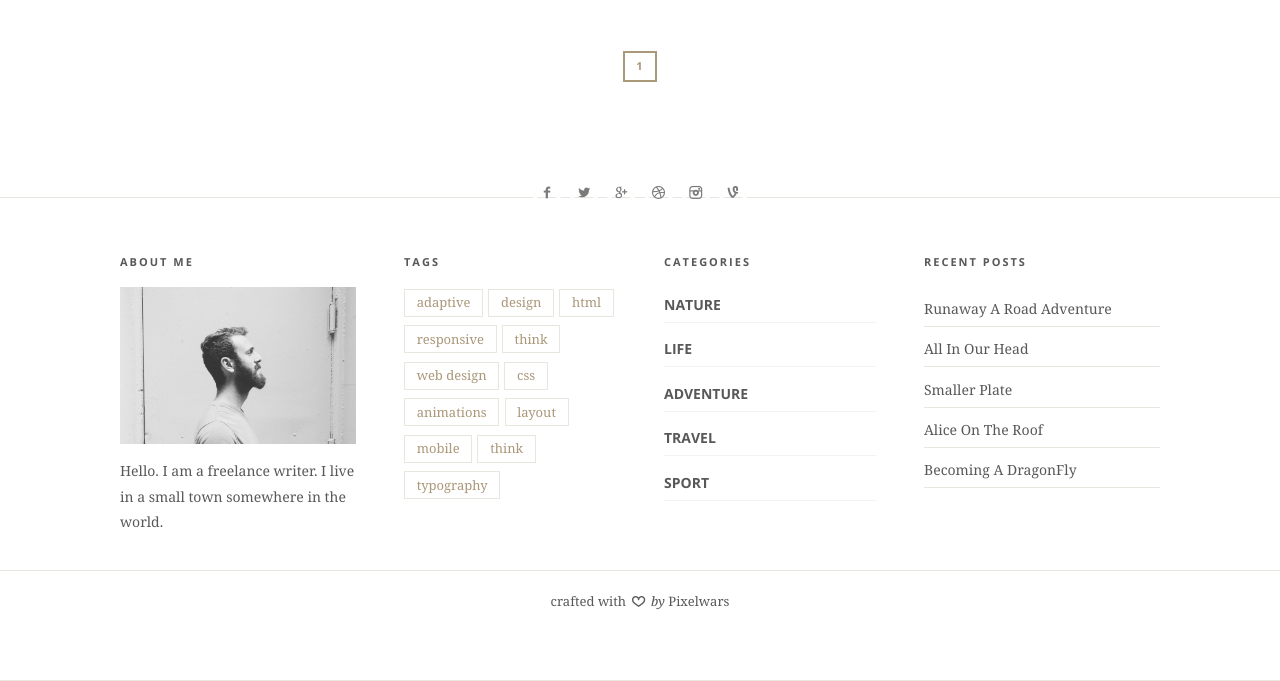
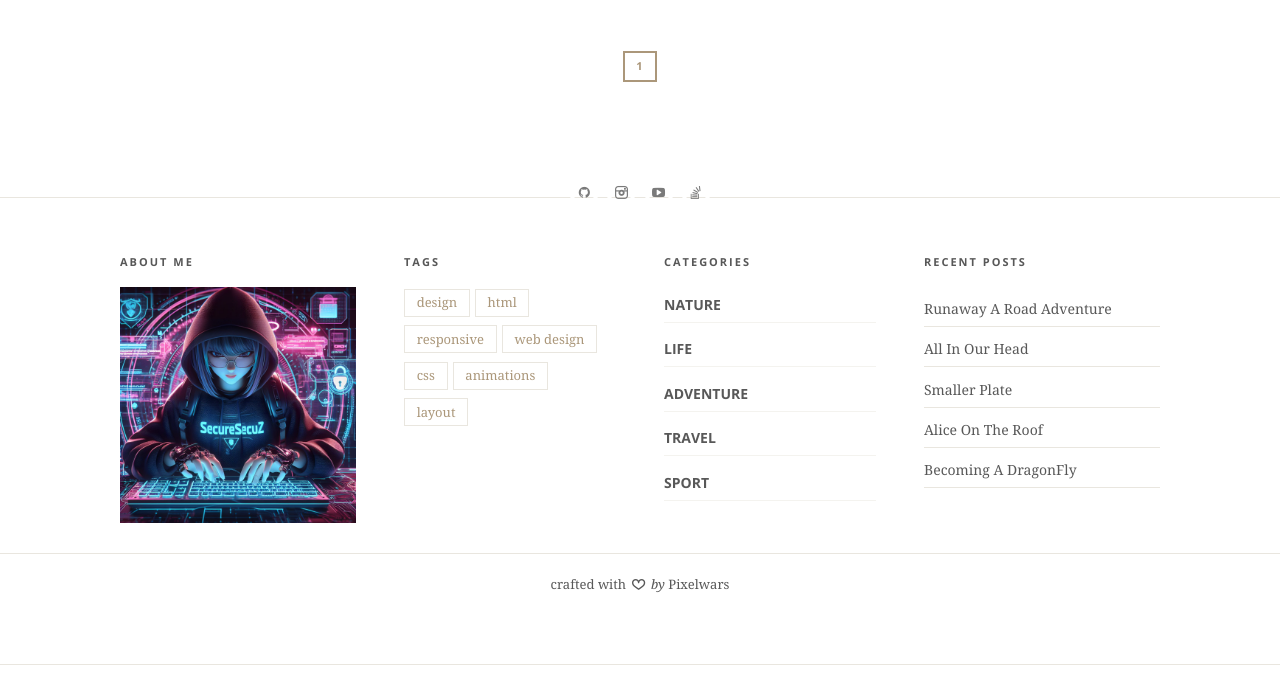
Before and after one commit to fotimaruziyeva/template, a Django app: page /blog/ in a window 1280 px wide. Shown: the part 313-994 px from the top of the page. Run offline with Django 5.2, Linux system fonts and the light colour scheme; data that the repository does not hold is empty; parts of the project's set-up code (start-up, migrations or seed data) failed here and were passed over; some libraries are stand-ins or nearby versions; some web fonts are replaced.

Commit message:
news add template

```diff
--- a/template/base.html
+++ b/template/base.html
@@ -63,12 +63,10 @@
                 <div class="footer-social">
 
                     <ul class="social">
-                        <li><a class="facebook" href="#"></a></li>
-                        <li><a class="twitter" href="#"></a></li>
-                        <li><a class="google-plus" href="#"></a></li>
-                        <li><a class="dribbble" href="#"></a></li>
-                        <li><a class="instagram" href="#"></a></li>
-                        <li><a class="vine" href="#"></a></li>
+                      <li><a class="github" href="https://github.com/fotimaruziyeva"></a></li>
+                      <li><a class="instagram" href="https://www.instagram.com/ogab.ek9675/"></a></li>
+                      <li><a class="youtube" href="https://www.youtube.com/@FotimaRoziyeva-fd8hu"></a></li>
+                      <li><a class="stack-overflow" href="https://stackoverflow.com/users/24769729/fotima-roziyeva"></a></li>
                     </ul>
 
                 </div>
@@ -81,7 +79,7 @@
                     <aside class="widget widget_text">
                       <h3 class="widget-title">About Me</h3>
                       <div class="textwidget">
-                        <img src="{% static 'images/site/about-small.jpg'%}" alt="avatar"> <p>Hello. I am a freelance writer. I live in a small town somewhere in the world.</p>
+                        <img src="{% static 'C:\Users\acer\Desktop\django\template\static\images\site\photo_2023-11-20_15-11-10.jpg'%}" alt="avatar">
                       </div>
                     </aside>
                     <!-- widget -->
@@ -89,7 +87,16 @@
                		<!-- widget -->
                     <aside class="widget widget_tag_cloud">
                       <h3 class="widget-title">Tags</h3>
-                      <div class="tagcloud"> <a href="#" title="1 topic" style="font-size: 8pt;">adaptive</a> <a href="#" title="2 topics" style="font-size: 22pt;">design</a> <a href="#" title="1 topic" style="font-size: 8pt;">html</a> <a href="#" title="2 topics" style="font-size: 22pt;">responsive</a> <a href="#" title="2 topics" style="font-size: 22pt;">think</a> <a href="#" title="1 topic" style="font-size: 8pt;">web design</a> <a href="#" title="1 topic" style="font-size: 8pt;">css</a> <a href="#" title="2 topics" style="font-size: 22pt;">animations</a> <a href="#" title="1 topic" style="font-size: 8pt;">layout</a> <a href="#" title="2 topics" style="font-size: 14pt;">mobile</a> <a href="#" title="2 topics" style="font-size: 22pt;">think</a> <a href="#" title="1 topic" style="font-size: 8pt;">typography</a> </div>
+                      <div class="tagcloud">
+                         <a href="#" title="2 topics" style="font-size: 22pt;">design</a>
+                         <a href="#" title="1 topic" style="font-size: 8pt;">html</a>
+                         <a href="#" title="2 topics" style="font-size: 22pt;">responsive</a>
+                         <a href="#" title="1 topic" style="font-size: 8pt;">web design</a>
+                          <a href="#" title="1 topic" style="font-size: 8pt;">css</a>
+                          <a href="#" title="2 topics" style="font-size: 22pt;">animations</a>
+                           <a href="#" title="1 topic" style="font-size: 8pt;">layout</a>
+
+                          </div>
                     </aside>
                     <!-- widget -->
 
```
